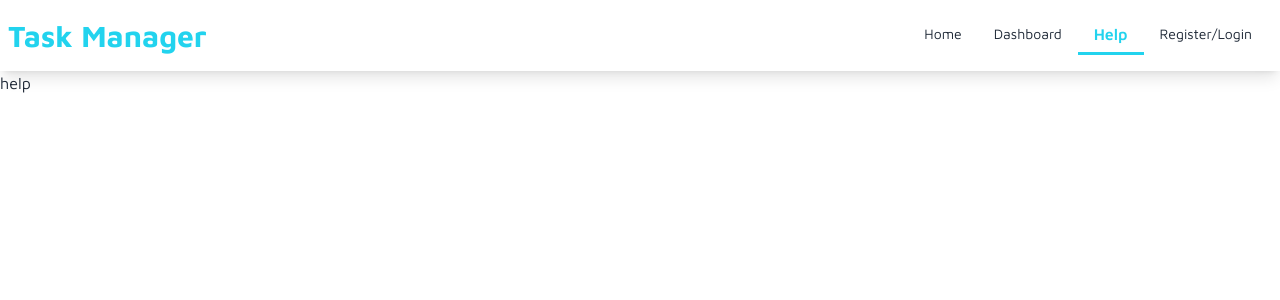
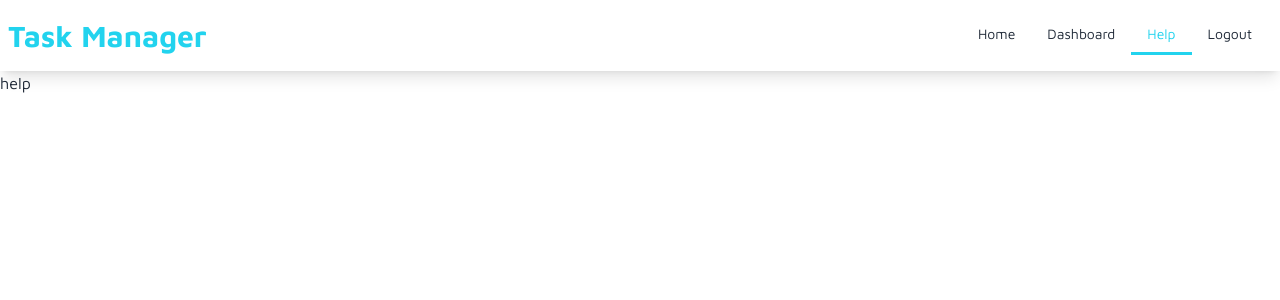
Before and after one commit to zannat20040/Task-manager, a React (Vite) app in the folder client/: page /help in a window 1280 px wide. Shown: the top 300 px of the page. Built offline with nearby package versions, Linux system fonts and the light colour scheme; no server answers; sample sign-in values are in the browser's storage.

Commit message:
logout add

```diff
--- a/client/src/Common/ResponsiveNavbar.jsx
+++ b/client/src/Common/ResponsiveNavbar.jsx
@@ -1,11 +1,26 @@
-import React from "react";
+import React, { useContext } from "react";
 import { NavLink } from "react-router-dom";
+import { AuthContext } from "../AuthProvider.jsx/AuthProvider";
 
 const ResponsiveNavbar = () => {
+  const { user, passwordSignOut } = useContext(AuthContext);
+  console.log(user);
+
+  const HandleLogout = () => {
+    passwordSignOut()
+      .then(() => {
+        swal("Good job!", "Logged out successfully!", "success");
+      })
+      .catch((error) => {
+        swal("Opps!", error, "error");
+      });
+  };
+
   const navList = (
     <>
       <li>
-        <NavLink to='/'
+        <NavLink
+          to="/"
           style={({ isActive, isPending }) => {
             return {
               color: isActive ? "active" : "pending",
@@ -20,7 +35,8 @@ const ResponsiveNavbar = () => {
       </li>
 
       <li>
-        <NavLink to='/dashboard'
+        <NavLink
+          to="/dashboard"
           style={({ isActive, isPending }) => {
             return {
               color: isActive ? "active" : "pending",
@@ -34,8 +50,8 @@ const ResponsiveNavbar = () => {
         </NavLink>
       </li>
       <li>
-        {" "}
-        <NavLink to='/help'
+        <NavLink
+          to="/help"
           style={({ isActive, isPending }) => {
             return {
               color: isActive ? "active" : "pending",
@@ -49,6 +65,21 @@ const ResponsiveNavbar = () => {
         </NavLink>
       </li>
       <li>
+        {user ? (
+          <NavLink to='/login'
+            onClick={HandleLogout}
+            style={({ isActive, isPending }) => {
+              return {
+                color: isActive ? "active" : "pending",
+              };
+            }}
+            className={({ isActive, isPending }) => {
+              return isActive ? "active" : isPending ? "pending" : "";
+            }}
+          >
+            Logout
+          </NavLink>
+        ) : (
           <NavLink to='/login'
             style={({ isActive, isPending }) => {
               return {
@@ -61,6 +92,7 @@ const ResponsiveNavbar = () => {
           >
             Register/Login
           </NavLink>
+        )}
       </li>
     </>
   );
@@ -90,14 +122,76 @@ const ResponsiveNavbar = () => {
               className="menu menu-sm dropdown-content mt-3 z-[1] p-2 shadow bg-base-100 rounded-box w-52"
             >
               {navList}
+              {/* <li>
+                {user ? (
+                  <NavLink
+                    to="/login"
+                    style={({ isActive, isPending }) => {
+                      return {
+                        color: isActive ? "active" : "pending",
+                      };
+                    }}
+                    className={({ isActive, isPending }) => {
+                      return isActive ? "active" : isPending ? "pending" : "";
+                    }}
+                  >
+                    Logout
+                  </NavLink>
+                ) : (
+                  <NavLink
+                    to=""
+                    style={({ isActive, isPending }) => {
+                      return {
+                        color: isActive ? "active" : "pending",
+                      };
+                    }}
+                    className={({ isActive, isPending }) => {
+                      return isActive ? "active" : isPending ? "pending" : "";
+                    }}
+                  >
+                    Register/Login
+                  </NavLink>
+                )}
+              </li> */}
             </ul>
           </div>
-          <a className="text-3xl font-bold text-cyan-400">
-            Task Manager
-          </a>
+          <a className="text-3xl font-bold text-cyan-400">Task Manager</a>
         </div>
         <div className="navbar-end hidden lg:flex">
-          <ul className="menu menu-horizontal px-1">{navList}</ul>
+          <ul className="menu menu-horizontal px-1">
+            {navList}
+            {/* <li>
+              {user ? (
+                <NavLink
+                  to="/login"
+                  style={({ isActive, isPending }) => {
+                    return {
+                      color: isActive ? "active" : "pending",
+                    };
+                  }}
+                  className={({ isActive, isPending }) => {
+                    return isActive ? "active" : isPending ? "pending" : "";
+                  }}
+                >
+                  Logout
+                </NavLink>
+              ) : (
+                <NavLink
+                  to=""
+                  style={({ isActive, isPending }) => {
+                    return {
+                      color: isActive ? "active" : "pending",
+                    };
+                  }}
+                  className={({ isActive, isPending }) => {
+                    return isActive ? "active" : isPending ? "pending" : "";
+                  }}
+                >
+                  Register/Login
+                </NavLink>
+              )}
+            </li> */}
+          </ul>
         </div>
       </div>
     </div>
--- a/client/src/index.css
+++ b/client/src/index.css
@@ -8,10 +8,8 @@
 
 .active{
   color: rgb(34 ,211 ,238)!important;
-  font-size: 16px!important;
   background-color: transparent!important;
   border-radius: 0;
-  font-weight: 600;
   border-bottom: 3px solid rgb(34 ,211 ,238)!important;
 }
 
```
Also changed, not shown: client/src/main.jsx (+5 -4 lines), client/src/Dashboard/CreateTask.jsx (added), client/src/Dashboard/DashBoard.jsx (added). Lines whose indentation alone changed are shown as unchanged.
